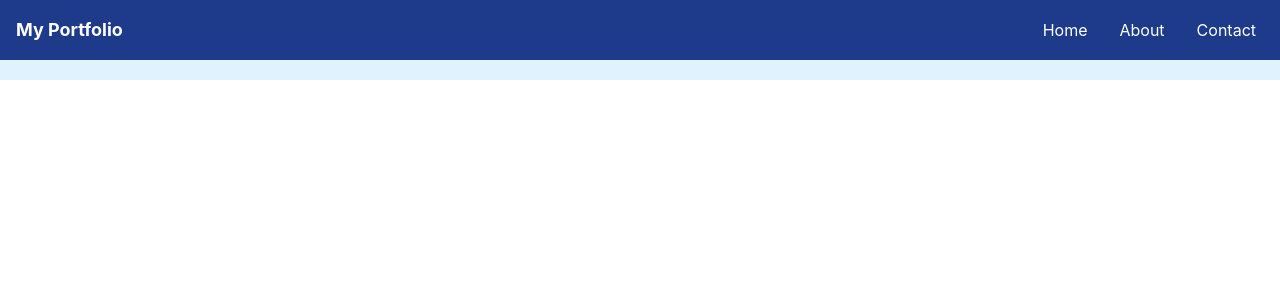
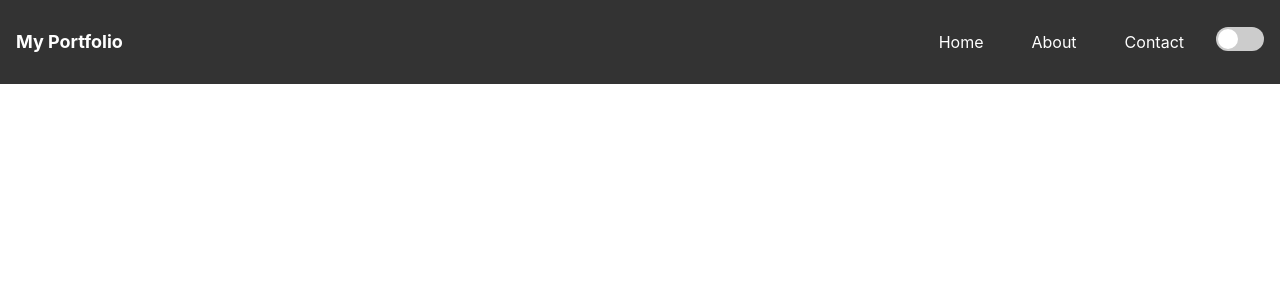
Before and after one commit to Grasu-Lucian/My_Portofolio, a React (Create React App) app in the folder my-portfolio/: page / in a window 1280 px wide. Shown: the top 300 px of the page. Built offline with nearby package versions, Linux system fonts and the light colour scheme.

Commit message:
Implement night mode toggle and update Navbar styles

```diff
--- a/my-portfolio/src/App.css
+++ b/my-portfolio/src/App.css
@@ -2,6 +2,7 @@
 @tailwind components;
 @tailwind utilities;
 
+/* Custom styles for the Navbar */
 .navbar {
   background-color: #333;
   overflow: hidden;
@@ -38,3 +39,33 @@
 .navbar li a:hover {
   background-color: #111;
 }
+
+/* Styles for the night mode button */
+.night-mode-button {
+  position: relative;
+  width: 48px;
+  height: 24px;
+  background-color: #ccc;
+  border-radius: 24px;
+  transition: background-color 0.3s ease-in-out;
+}
+
+.night-mode-button.active {
+  background-color: #666;
+}
+
+.night-mode-button span {
+  position: absolute;
+  top: 50%;
+  left: 2px;
+  width: 20px;
+  height: 20px;
+  background-color: white;
+  border-radius: 50%;
+  transform: translateY(-50%);
+  transition: transform 0.3s ease-in-out;
+}
+
+.night-mode-button.active span {
+  transform: translate(24px, -50%);
+}
--- a/my-portfolio/src/App.js
+++ b/my-portfolio/src/App.js
@@ -1,12 +1,18 @@
-import React from 'react';
+import React, { useState } from 'react';
 import './App.css';
 import Navbar from './Navbar';
 
 function App() {
+  const [isNightMode, setIsNightMode] = useState(false);
+
+  const toggleTheme = () => {
+    setIsNightMode(!isNightMode);
+  };
+
   return (
-    <div className="App bg-background text-primary">
-      <Navbar />
-      <div className="pt-16 p-4">
+    <div className={`App ${isNightMode ? 'dark' : ''}`}>
+      <Navbar toggleTheme={toggleTheme} isNightMode={isNightMode} />
+      <div className="pt-16 p-4 bg-background dark:bg-night text-primary dark:text-light">
         {/* Other components or content can go here */}
       </div>
     </div>
--- a/my-portfolio/src/Navbar.js
+++ b/my-portfolio/src/Navbar.js
@@ -1,13 +1,21 @@
 import React from 'react';
 
-function Navbar() {
+function Navbar({ toggleTheme, isNightMode }) {
   return (
-    <nav className="fixed top-0 left-0 w-full bg-primary text-white flex justify-between items-center p-4">
+    <nav className="navbar fixed top-0 left-0 w-full bg-primary text-white flex justify-between items-center p-4">
       <div className="text-lg font-bold">My Portfolio</div>
-      <ul className="flex space-x-4">
+      <ul className="flex space-x-4 items-center">
         <li><a href="#home" className="hover:bg-secondary p-2 rounded transition duration-300 ease-in-out">Home</a></li>
         <li><a href="#about" className="hover:bg-secondary p-2 rounded transition duration-300 ease-in-out">About</a></li>
         <li><a href="#contact" className="hover:bg-secondary p-2 rounded transition duration-300 ease-in-out">Contact</a></li>
+        <li>
+          <button
+            onClick={toggleTheme}
+            className={`night-mode-button ${isNightMode ? 'active' : ''}`}
+          >
+            <span></span>
+          </button>
+        </li>
       </ul>
     </nav>
   );
--- a/my-portfolio/tailwind.config.js
+++ b/my-portfolio/tailwind.config.js
@@ -1,6 +1,6 @@
 module.exports = {
   purge: ['./src/**/*.{js,jsx,ts,tsx}', './public/index.html'],
-  darkMode: false, // or 'media' or 'class'
+  darkMode: 'class', // Enable dark mode using a class
   theme: {
     extend: {
       colors: {
@@ -9,6 +9,8 @@ module.exports = {
         accent: '#60a5fa', // Light blue
         highlight: '#93c5fd', // Lighter blue
         background: '#e0f2fe', // Very light blue
+        night: '#1a202c', // Dark mode background
+        light: '#f7fafc', // Dark mode text
       },
     },
   },
```
Also changed, not shown: my-portfolio/src/Navbar.css (added).
